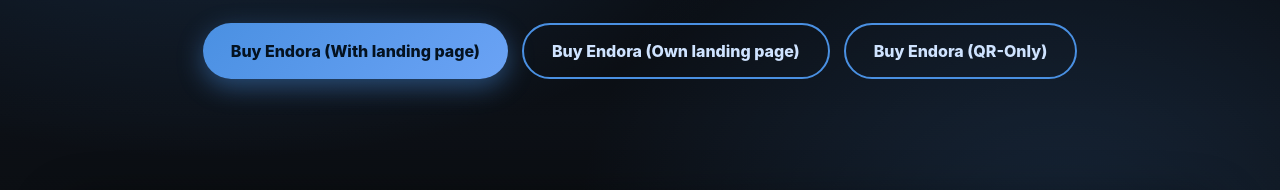
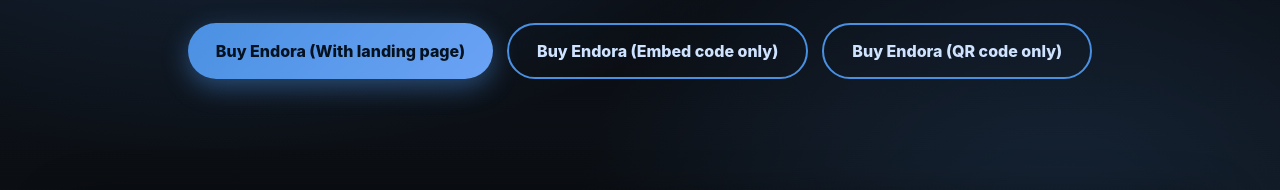
Before and after one commit to EudemoniaAutomation/endora, a plain HTML site: page index.html in a window 1280 px wide. Shown: the part 364-554 px from the top of the page. Drawn offline with Linux system fonts and the light colour scheme; grey boxes are pictures that could not be loaded.

Commit message:
Update index.html

```diff
--- a/index.html
+++ b/index.html
@@ -238,8 +238,8 @@
       <p>One QR code in your apartment is all it takes — guests get 24/7 answers, insider tips, and bookable extras while you earn automatically.</p>
       <div class="cta-row">
         <a class="btn btn-primary" href="https://buy.stripe.com/dRmdRab5I2gycqN3nA0Jq00">Buy Endora (With landing page)</a>
-        <a class="btn btn-ghost"   href="https://buy.stripe.com/aFaaEY0r4aN4cqN2jw0Jq01">Buy Endora (Own landing page)</a>
-        <a class="btn btn-ghost"   href="https://Placeholder">Buy Endora (QR-Only)</a>
+        <a class="btn btn-ghost"   href="https://buy.stripe.com/aFaaEY0r4aN4cqN2jw0Jq01">Buy Endora (Embed code only)</a>
+        <a class="btn btn-ghost"   href="https://Placeholder">Buy Endora (QR code only)</a>
       </div>
     </section>
 
@@ -324,8 +324,8 @@
 
         <div class="price-item">
           <div>
-            <h4>Self Setup on your own landing page</h4>
-            <p>Use your own landing page to embedd Endora. We provide the code snippet to reach the Endora (requires JSON/HTML skills) which you integrate yourself. You supply the URL we store in our database for calls. Includes QR-code creation.</p>
+            <h4>Self Setup on your own landing page with an embed code</h4>
+            <p>Use your existing landing page to embed Endora. We provide the code snippet to reach Endora which you integrate yourself (requires JSON/HTML skills). You supply the URL we store in our database for calls. Includes QR-code creation.</p>
           </div>
           <div class="price">€ 90.00</div>
         </div>
@@ -333,7 +333,7 @@
 
       <div class="price-item">
           <div>
-            <h4>QR-Code only</h4>
+            <h4>QR code only</h4>
             <p>Endora also works with just the QR code, placed in your apartment. This is the easisest and fastest Setup and best way to try out our services. You will receive a digital QR-Code, that is ready to use after print.</p>
           </div>
           <div class="price">€ 35.00</div>
@@ -342,8 +342,8 @@
 
       <div class="cta-row" style="margin-top:22px">
         <a class="btn btn-primary" href="https://buy.stripe.com/dRmdRab5I2gycqN3nA0Jq00">Buy Endora (With landing page)</a>
-        <a class="btn btn-ghost"   href="https://buy.stripe.com/aFaaEY0r4aN4cqN2jw0Jq01">Buy Endora (Own landing page)</a>
-        <a class="btn btn-ghost"   href="https://Placeholder">Buy Endora (QR-Only)</a>
+        <a class="btn btn-ghost"   href="https://buy.stripe.com/aFaaEY0r4aN4cqN2jw0Jq01">Buy Endora (Embed code only)</a>
+        <a class="btn btn-ghost"   href="https://Placeholder">Buy Endora (QR code only)</a>
         <a class="btn btn-ghost"   href="mailto:info@eudemonia-coaching.de"> Contact: custom offers |franchise| partners </a>
       </div>
     </section>
```
